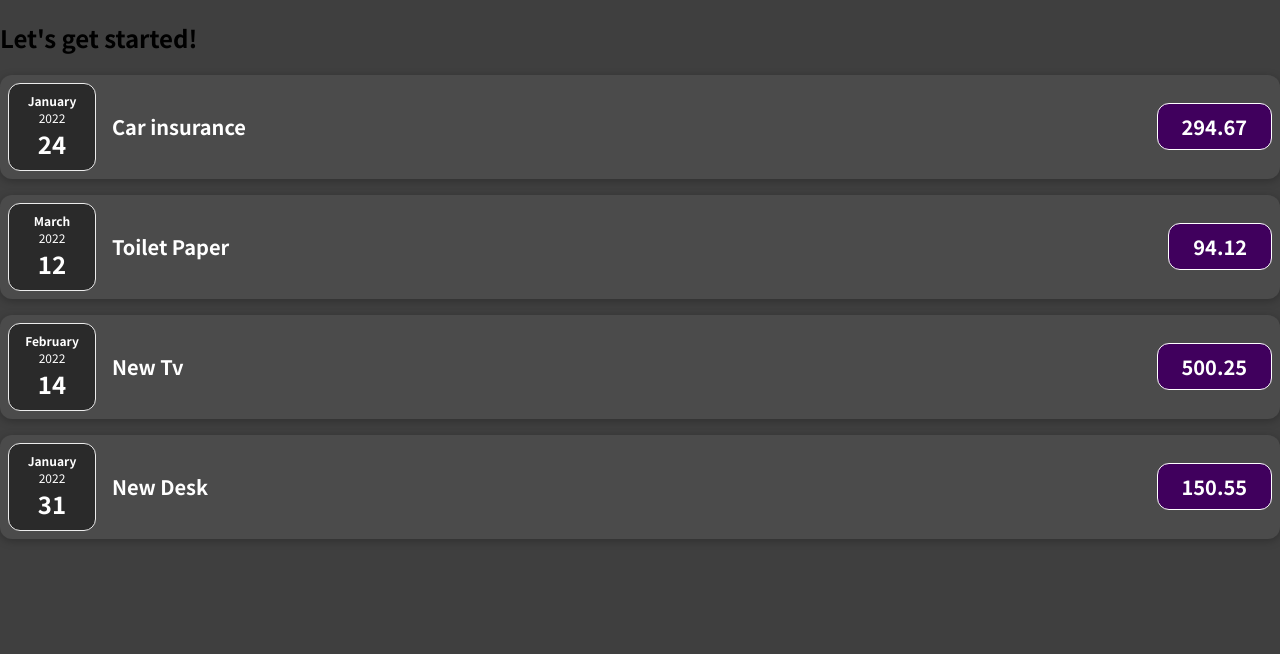
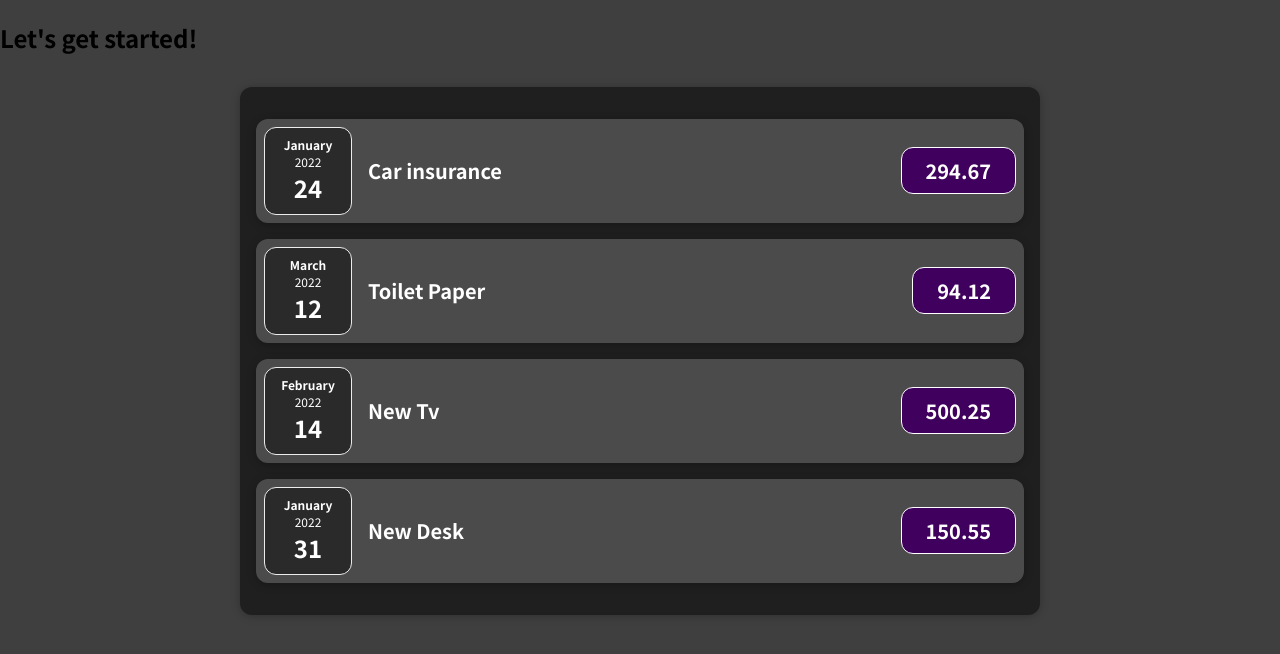
Before and after one commit to Davic15/React-The-Complete-Guide, a JavaScript app in the folder section-03/: page / in a window 1280 px wide. Shown: the top 654 px of the page. Built offline with nearby package versions, Linux system fonts and the light colour scheme.

Commit message:
Section 03: React Basics & Working with Components

```diff
--- a/section-03/src/App.js
+++ b/section-03/src/App.js
@@ -5,7 +5,7 @@
 //* With react we can generate out HTML without write too much code.
 //* New Component in new files
 //* The App component will render into single HTML page. the other components will come after App component
-import ExpenseItem from "./components/ExpenseItem";
+import Expenses from './components/Expenses';
 
 function App() {
   const expenses = [
@@ -38,26 +38,7 @@
   return (
     <div>
       <h2>Let's get started!</h2>
-      <ExpenseItem
-        title={expenses[0].title}
-        amount={expenses[0].amount}
-        date={expenses[0].date}
-      />
-      <ExpenseItem
-        title={expenses[1].title}
-        amount={expenses[1].amount}
-        date={expenses[1].date}
-      />
-      <ExpenseItem
-        title={expenses[2].title}
-        amount={expenses[2].amount}
-        date={expenses[2].date}
-      />
-      <ExpenseItem
-        title={expenses[3].title}
-        amount={expenses[3].amount}
-        date={expenses[3].date}
-      />
+      <Expenses items={expenses}/>
     </div>
   );
 }
--- /dev/null
+++ b/section-03/src/components/Expenses.css
@@ -0,0 +1,9 @@
+.expenses {
+    padding: 1rem;
+    background-color: rgb(31, 31, 31);
+    margin: 2rem auto;
+    width: 50rem;
+    max-width: 95%;
+    border-radius: 12px;
+    box-shadow: 0 1px 8px rgba(0, 0, 0, 0.25);
+}
--- a/section-03/src/components/Expenses.js
+++ b/section-03/src/components/Expenses.js
@@ -0,0 +1,31 @@
+import ExpenseItem from './ExpenseItem';
+import './Expenses.css';
+
+function Expenses(props) {
+    return (
+        <div className='expenses'>
+            <ExpenseItem
+                title={props.items[0].title}
+                amount={props.items[0].amount}
+                date={props.items[0].date}
+            />
+            <ExpenseItem
+                title={props.items[1].title}
+                amount={props.items[1].amount}
+                date={props.items[1].date}
+            />
+            <ExpenseItem
+                title={props.items[2].title}
+                amount={props.items[2].amount}
+                date={props.items[2].date}
+            />
+            <ExpenseItem
+                title={props.items[3].title}
+                amount={props.items[3].amount}
+                date={props.items[3].date}
+            />
+        </div>
+    );
+}
+
+export default Expenses;
```
